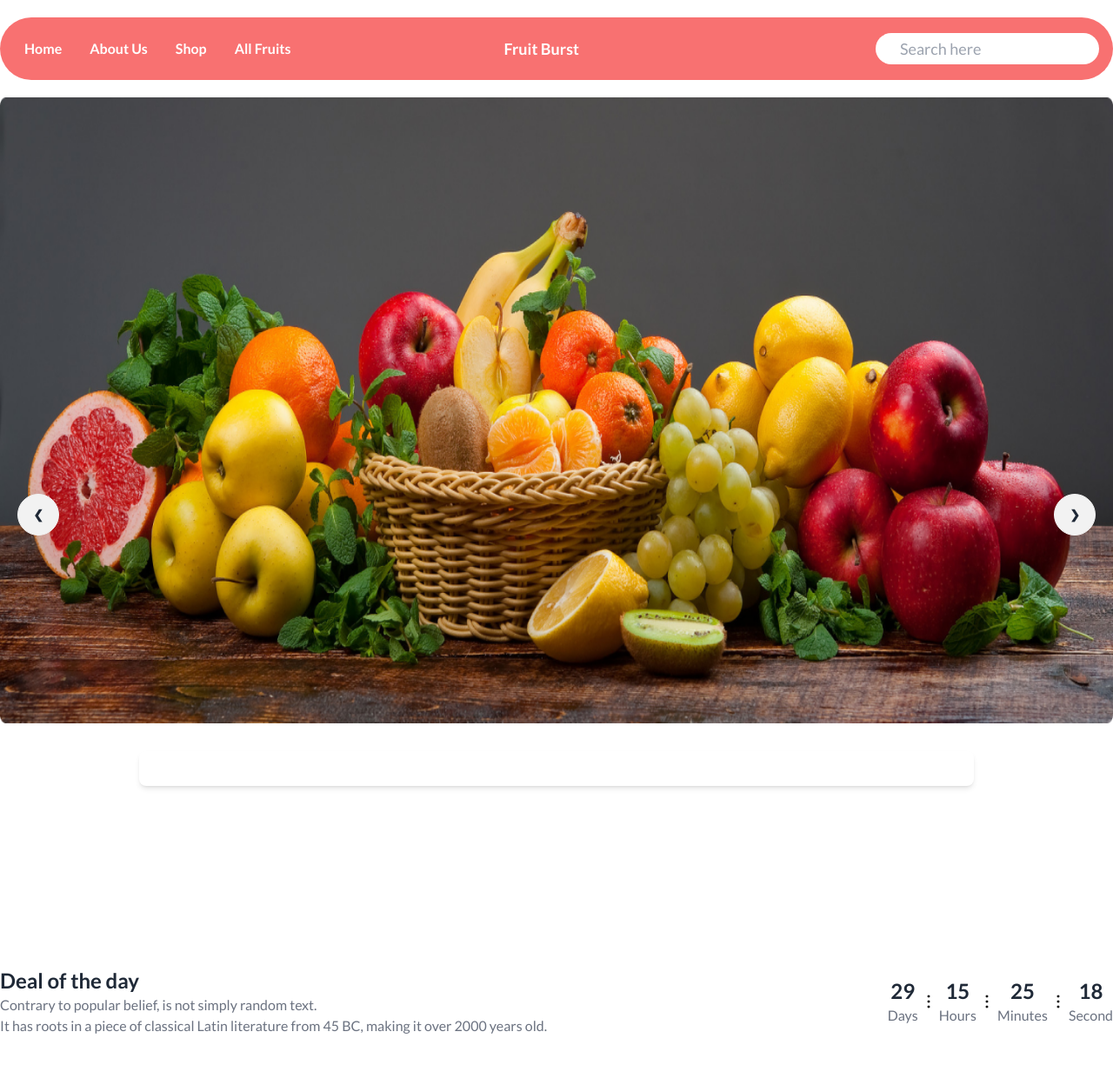
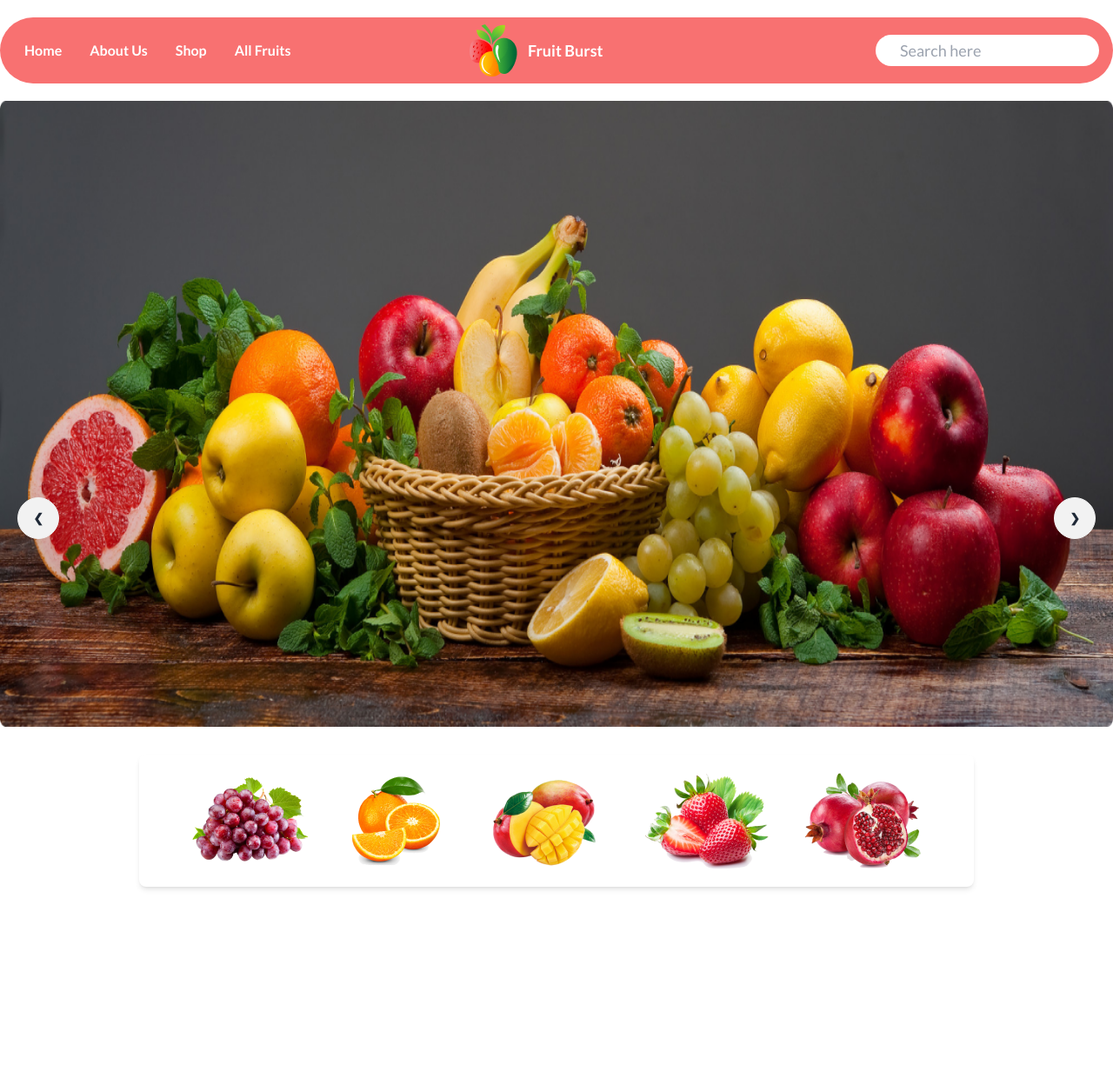
Before and after one commit to Shifat507/Fruity-Life, a plain HTML site: page index.html in a window 1280 px wide. Shown: the top 1225 px of the page at 87% size. Drawn offline with nearby package versions, Linux system fonts and the light colour scheme; grey boxes are pictures that could not be loaded.

Commit message:
updating images

```diff
--- a/index.html
+++ b/index.html
@@ -44,7 +44,7 @@
                     <a href="">
                         <div class="flex justify-center items-center gap-3 lg:pr-32">
                             <div>
-                                <img src=".images/logo.png" alt="">
+                                <img src="images/logo.png" alt="">
                             </div>
                             <div>
                                 <h1 class="text-white">Fruit Burst</h1>
@@ -123,11 +123,11 @@
         </div>
         <div class="flex justify-center relative -top-52">
             <div class="hidden lg:flex justify-evenly bg-white rounded-lg shadow-md p-5 w-3/4">
-                <div><img src=".images/fruit1.png" alt=""></div>
-                <div><img src=".images/fruit2.png" alt=""></div>
-                <div><img src=".images/fruit3.png" alt=""></div>
-                <div><img src=".images/fruit4.png" alt=""></div>
-                <div><img src=".images/fruit5.png" alt=""></div>
+                <div><img src="images/fruit1.png" alt=""></div>
+                <div><img src="images/fruit2.png" alt=""></div>
+                <div><img src="images/fruit3.png" alt=""></div>
+                <div><img src="images/fruit4.png" alt=""></div>
+                <div><img src="images/fruit5.png" alt=""></div>
             </div>
         </div>
     </header>
```
